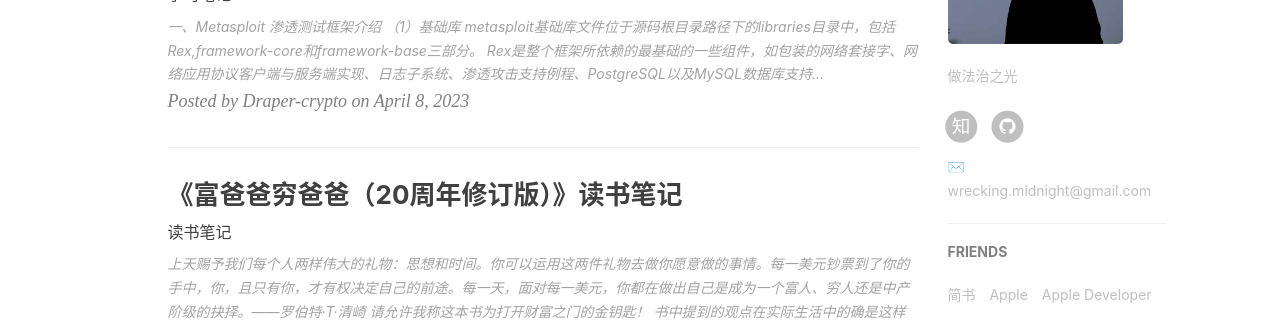
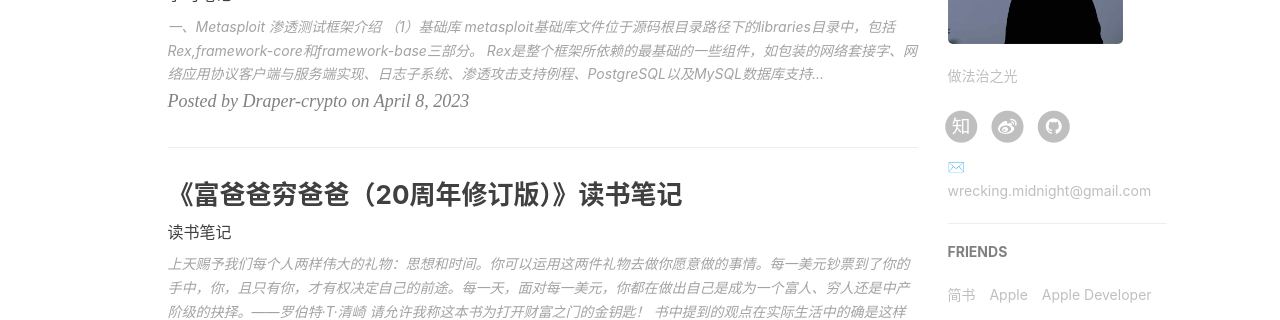
Before and after one commit to Draper-crypto/Draper-crypto.github.io, a Jekyll site: the page built from index.html, in a window 1280 px wide. Shown: the part 877-1197 px from the top of the page. Built offline with Jekyll 4.4.1, drawn with Linux system fonts in a browser that asks for light colours; nearby versions of some CDN libraries; the list of posts is cut into pages by our own code; comment, search, counter and statistics services are not loaded.

Commit message:
更新 page.html

```diff
--- a/_layouts/page.html
+++ b/_layouts/page.html
@@ -153,9 +153,9 @@
                                 </a>
                             </li>
                             {% endif %}
-                            {% if site.weibo_username %}
+                            {% if site.csdn_username %}
                             <li>
-                                <a target="_blank" href="http://weibo.com/{{ site.weibo_username }}">
+                                <a target="_blank" href="https://blog.csdn.net/{{ site.csdn_username }}">
                                     <span class="fa-stack fa-lg">
                                         <i class="fa fa-circle fa-stack-2x"></i>
                                         <i class="fa fa-weibo fa-stack-1x fa-inverse"></i>
```
